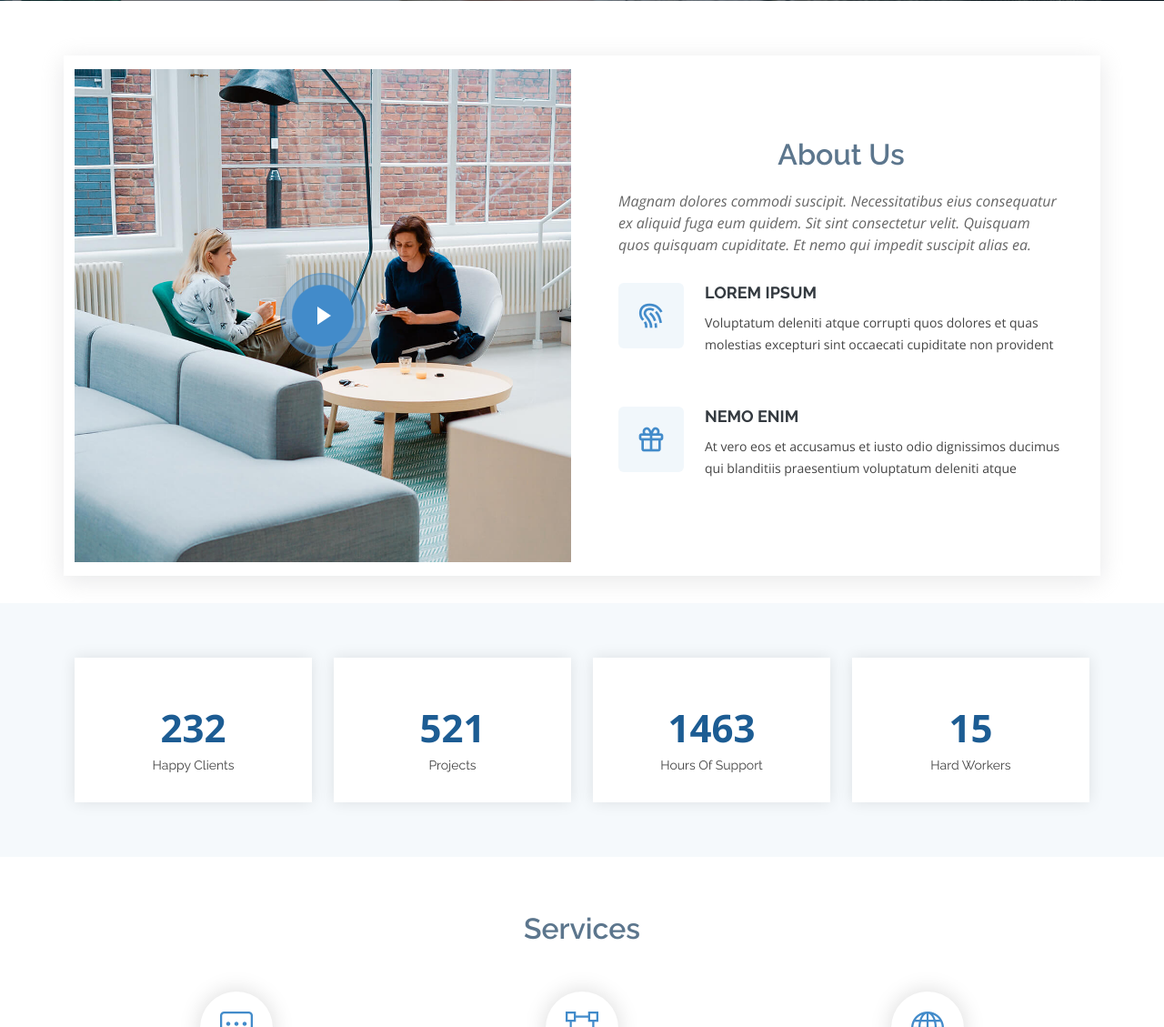
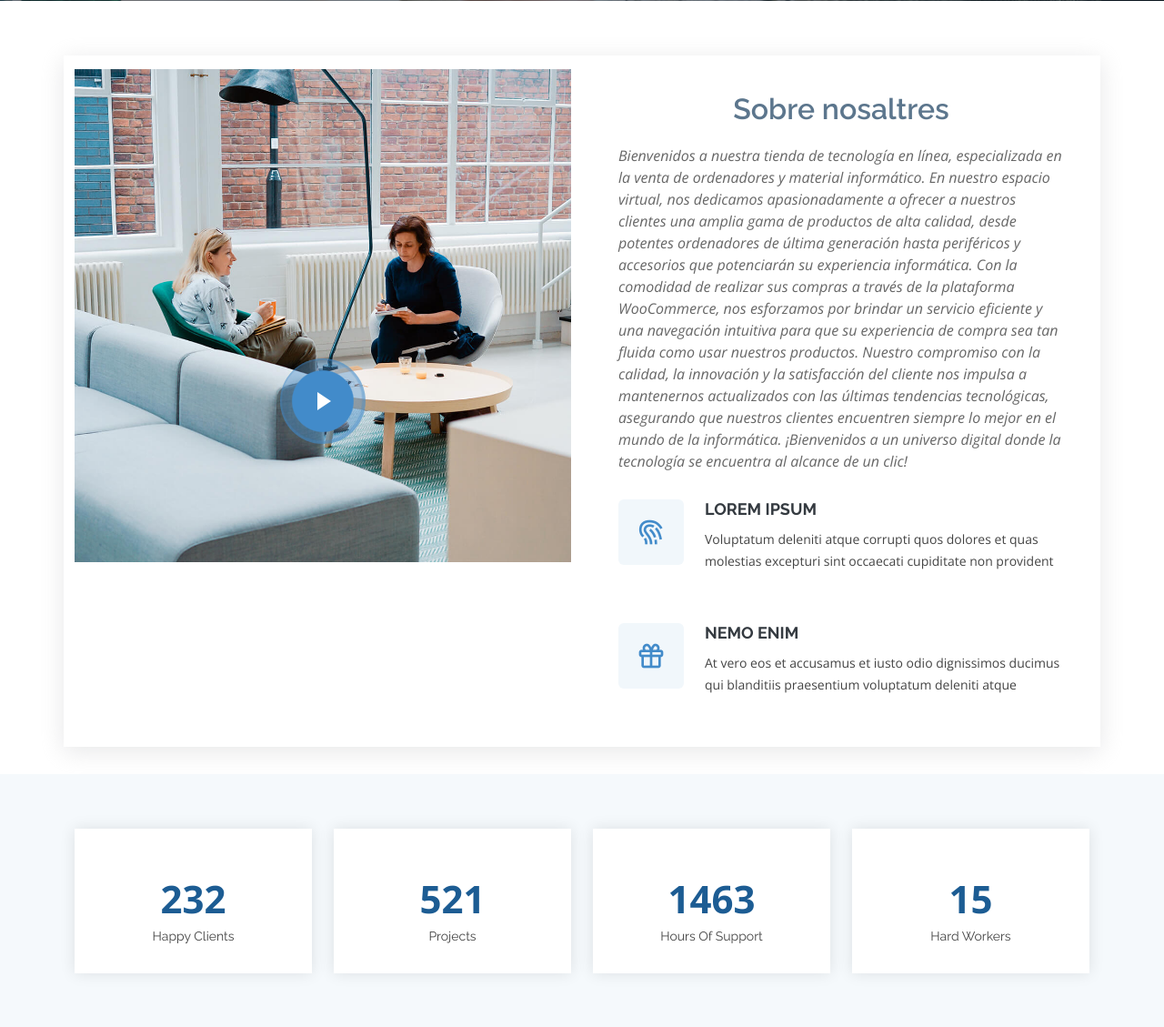
Before and after one commit to eloi-codorniu/projecte_crudphp, a PHP site: page / in a window 1280 px wide. Shown: the part 759-1888 px from the top of the page at 91% size. Run offline with PHP 8.4, Linux system fonts and the light colour scheme.

Commit message:
personalitzar about

```diff
--- a/about.php
+++ b/about.php
@@ -11,8 +11,14 @@
           <div class="col-lg-6 d-flex flex-column justify-content-center about-content">
 
             <div class="section-title">
-              <h2>About Us</h2>
-              <p>Magnam dolores commodi suscipit. Necessitatibus eius consequatur ex aliquid fuga eum quidem. Sit sint consectetur velit. Quisquam quos quisquam cupiditate. Et nemo qui impedit suscipit alias ea.</p>
+              <h2>Sobre nosaltres</h2>
+              <p>Bienvenidos a nuestra tienda de tecnología en línea, especializada en la venta de ordenadores y material informático.
+                En nuestro espacio virtual, nos dedicamos apasionadamente a ofrecer a nuestros clientes una amplia gama de productos de alta calidad,
+                desde potentes ordenadores de última generación hasta periféricos y accesorios que potenciarán su experiencia informática.
+                Con la comodidad de realizar sus compras a través de la plataforma WooCommerce, nos esforzamos por brindar un servicio eficiente
+                y una navegación intuitiva para que su experiencia de compra sea tan fluida como usar nuestros productos. Nuestro compromiso con la calidad,
+                la innovación y la satisfacción del cliente nos impulsa a mantenernos actualizados con las últimas tendencias tecnológicas,
+                asegurando que nuestros clientes encuentren siempre lo mejor en el mundo de la informática. ¡Bienvenidos a un universo digital donde la tecnología se encuentra al alcance de un clic!</p>
             </div>
 
             <div class="icon-box" data-aos="fade-up" data-aos-delay="100">
```
